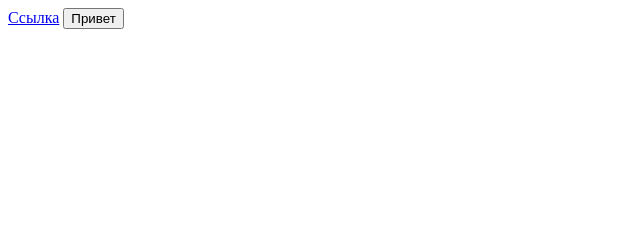
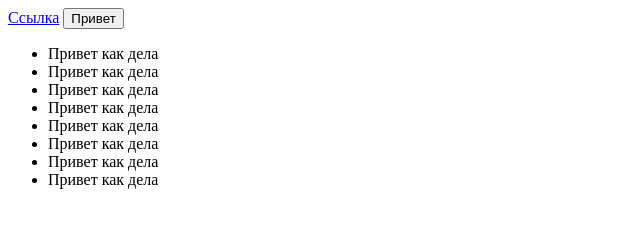
Before and after one commit to netexsu/netexsu.github.io, a plain HTML site: page index.html in a window 1280 px wide. Shown: the whole page, without its empty margins (0-640 px from the left). Drawn offline with Linux system fonts and the light colour scheme.

Commit message:
Сделал изменения

```diff
--- a/index.html
+++ b/index.html
@@ -11,6 +11,16 @@
 	<a href="#">Ссылка</a>
 
 	<button>Привет</button>
+	<ul>
+		<li>Привет как дела</li>
+		<li>Привет как дела</li>
+		<li>Привет как дела</li>
+		<li>Привет как дела</li>
+		<li>Привет как дела</li>
+		<li>Привет как дела</li>
+		<li>Привет как дела</li>
+		<li>Привет как дела</li>
+	</ul>
 </body>
 
 </html>
```
